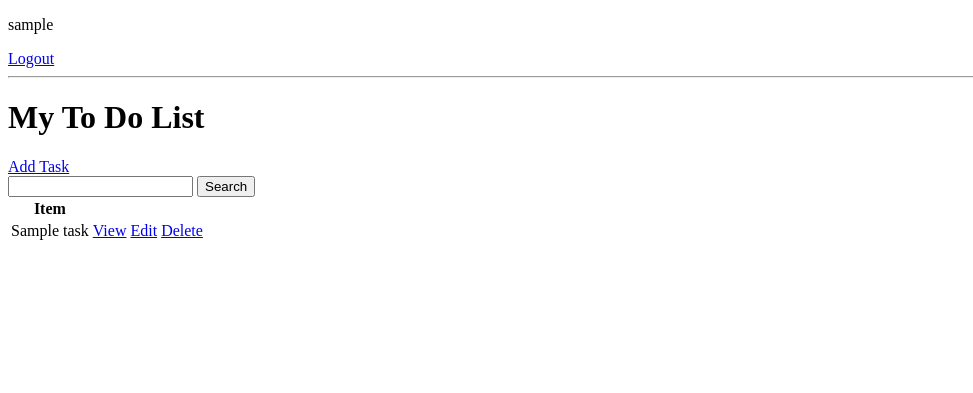
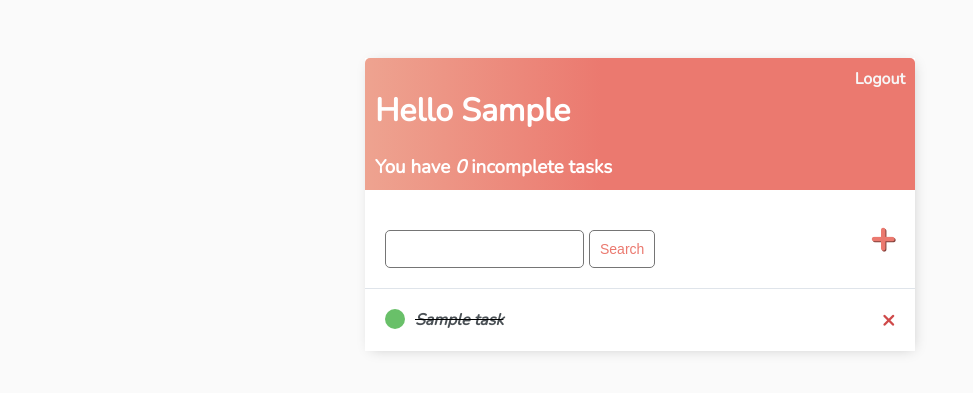
Before and after one commit to ba1yar/Django_ToDoList, a Django app: page / in a window 1280 px wide. Shown: the top 393 px of the page, without its empty margins (0-973 px from the left). Run offline with Django 4.2, Linux system fonts and the light colour scheme; a user stored in the database is signed in; tables that the repository leaves empty hold one stand-in row (values such as "Sample post").

Commit message:
added style

```diff
--- /dev/null
+++ b/ToDoList/templates/ToDoList/main.html
@@ -0,0 +1,204 @@
+<!DOCTYPE html>
+<html lang="en">
+<head>
+    <meta charset="UTF-8">
+    <meta http-equiv="X-UA-Compatible" content="IE=edge">
+    <title>To DO Items</title>
+    <meta name="description" content="">
+    <meta name="viewport" content="width=device-width, initial-scale=1">
+
+    <link rel="preconnect" href="https://fonts.googleapis.com">
+    <link rel="preconnect" href="https://fonts.gstatic.com" crossorigin>
+    <link href="https://fonts.googleapis.com/css2?family=Nunito:wght@200&display=swap" rel="stylesheet">
+
+    <style>
+        body {
+            background-color: #FAFAFA;
+            font-family: 'Nunito', sans-serif;
+            padding-top: 50px;
+        }
+
+        h1,
+        h2,
+        h3,
+        h4,
+        h5,
+        h6,
+            {
+            font-family: 'Raleway', sans-serif;
+        }
+
+        a,
+        p {
+            color: #4b5156
+        }
+
+        a {
+            font-weight: 600;
+        }
+
+        .container {
+            max-width: 550px;
+            margin: auto;
+            background-color: #fff;
+            -webkit-box-shadow: 2px 2px 13px -4px rgba(0, 0, 0, 0.21);
+            box-shadow: 2px 2px 13px -4px rgba(0, 0, 0, 0.21);
+        }
+
+        input {
+            outline: none;
+            border: none;
+        }
+
+        .header-bar {
+            display: flex;
+            justify-content: space-between;
+            color: #fff;
+            padding: 10px;
+            border-radius: 5px 5px 0 0;
+            background: linear-gradient(90deg, #EEA390 0%, #EB796F 43%, #EB796F 100%);
+        }
+
+        .header-bar a {
+            color: rgb(247, 247, 247);
+            text-decoration: none;
+        }
+
+        .task-wrapper {
+            display: flex;
+            align-items: center;
+            justify-content: space-between;
+            background-color: #fff;
+            border-top: 1px solid #dfe4ea;
+            overflow: hidden;
+        }
+
+        .task-title {
+            display: flex;
+            padding: 20px;
+        }
+
+        .task-title a {
+            text-decoration: none;
+            color: #4b5156;
+            margin-left: 10px;
+        }
+
+        .task-complete-icon {
+            height: 20px;
+            width: 20px;
+            background-color: rgb(105, 192, 105);
+            border-radius: 50%;
+        }
+
+        .task-incomplete-icon {
+            height: 20px;
+            width: 20px;
+            background-color: rgb(218, 218, 218);
+            border-radius: 50%;
+        }
+
+        .delete-link {
+            text-decoration: none;
+            font-weight: 900;
+            color: #cf4949;
+            font-size: 22px;
+            line-height: 0;
+            padding: 20px;
+        }
+
+        /*Handle Classes*/
+
+        .handle {
+            display: inline-block;
+            padding: 20px 16px;
+            cursor: grab;
+            user-select: none;
+        }
+
+        .handle:after,
+        .handle:before {
+            display: block;
+            content: "";
+        }
+
+        .handle:active,
+        .handle:active:before,
+        .handle:active:after {
+            cursor: grabbing;
+        }
+
+        .dropArea {
+            background-color: #f1f2f6;
+            color: black;
+            border: #ced6e0 1px solid;
+        }
+
+        .selectedTask {
+            opacity: 0.6;
+        }
+
+
+        #add-link {
+            color: #EB796F;
+            text-decoration: none;
+            font-size: 42px;
+            text-shadow: 1px 1px #81413b;
+        }
+
+        #search-add-wrapper {
+            display: flex;
+            justify-content: space-between;
+            align-items: center;
+            padding: 20px;
+        }
+
+        @media screen and (max-width:320px) {
+            #search-add-wrapper {
+                padding: 10px;
+            }
+        }
+
+        input[type=text],
+        input[type=password],
+        textarea {
+            border: 1px solid #757575;
+            border-radius: 5px;
+            padding: 10px;
+            width: 90%;
+        }
+
+        label {
+            padding-top: 10px !important;
+            display: block;
+        }
+
+        ::placeholder {
+            font-weight: 300;
+            opacity: 0.5;
+        }
+
+        .button {
+            border: 1px solid #757575;
+            background-color: #FFF;
+            color: #EB796F;
+            padding: 10px;
+            font-size: 14px;
+            border-radius: 5px;
+            cursor: pointer;
+            text-decoration: none;
+        }
+
+        .card-body {
+            padding: 20px;
+        }
+    </style>
+</head>
+<body>
+    <div class="container">
+        {% block content %}
+
+        {% endblock content %}
+    </div>
+</body>
+</html>
--- a/ToDoList/templates/ToDoList/task_list.html
+++ b/ToDoList/templates/ToDoList/task_list.html
@@ -1,38 +1,48 @@
-<!DOCTYPE html>
-<html lang="en">
-<head>
-    <meta charset="UTF-8">
-    <title>My To Do List {{ color }}</title>
-</head>
-<body>
+{% extends 'ToDoList/main.html' %}
+{% block content %}
+
+    <div class="header-bar">
+        <div>
+            <h1>Hello {{ request.user|title }}</h1>
+            <h3 style="margin:0">You have <i>{{ count }}</i> incomplete
+                task{{ count|pluralize:"s" }}</h3>
+        </div>
         {% if request.user.is_authenticated %}
-        <p>{{ request.user }}</p>
             <a href="{% url 'logout' %}">Logout</a>
         {% else %}
             <a href="{% url 'login' %}">Login</a>
         {% endif %}
-    <hr>
-    <h1>My To Do List</h1>
-    <a href="{% url 'task-create' %}">Add Task</a>
-    <form method="GET" action="">
+    </div>
+
+    <div id="search-add-wrapper">
+        <form method="GET" style="margin-top: 20px; display: flex" action="">
             <input type="text" name="search-area" value="{{ search_input }}">
-        <input type="submit" value="Search">
+            <input style="margin-left: 5px" class="button" type="submit" value="Search">
         </form>
-    <table>
-        <tr>
-            <th>Item</th>
-        </tr>
+        <a id="add-link" href="{% url 'task-create' %}">&#x2b;</a>
+    </div>
+
+    <div class="task-items-wrapper">
         {% for task in tasks %}
-            <tr>
-                <td>{{ task.title }}</td>
-                <td><a href="{% url 'task' task.id %}">View</a></td>
-                <td><a href="{% url 'task-update' task.id %}">Edit</a></td>
-                <td><a href="{% url 'task-delete' task.id %}">Delete</a></td>
-            </tr>
+            <div class="task-wrapper">
+                {% if task.complete %}
+                    <div class="task-title">
+                        <div class="task-complete-icon"></div>
+                        <i><s><a href="{% url 'task-update' task.id %}">{{ task }}</a></s></i>
+                    </div>
+                    <a class="delete-link" href="{% url 'task-delete' task.id %}">&#215;</a>
+                {% else %}
+                    <div class="task-title">
+                        <div class="task-incomplete-icon"></div>
+                        <a href="{% url 'task-update' task.id %}">{{ task }}</a>
+                    </div>
+                    <a class="delete-link" href="{% url 'task-delete' task.id %}">&#215;</a>
+                {% endif %}
+
+            </div>
         {% empty %}
             <h3>No items in list</h3>
         {% endfor %}
+    </div>
 
-    </table>
-</body>
-</html>
+{% endblock content %}
```
Also changed, not shown: ToDoList/templates/ToDoList/login.html (+14 -14 lines), ToDoList/templates/ToDoList/register.html (+24 -15 lines), ToDoList/templates/ToDoList/task_confirm_delete.html (+14 -14 lines), ToDoList/templates/ToDoList/task_form.html (+13 -13 lines). Lines whose indentation alone changed are shown as unchanged.
